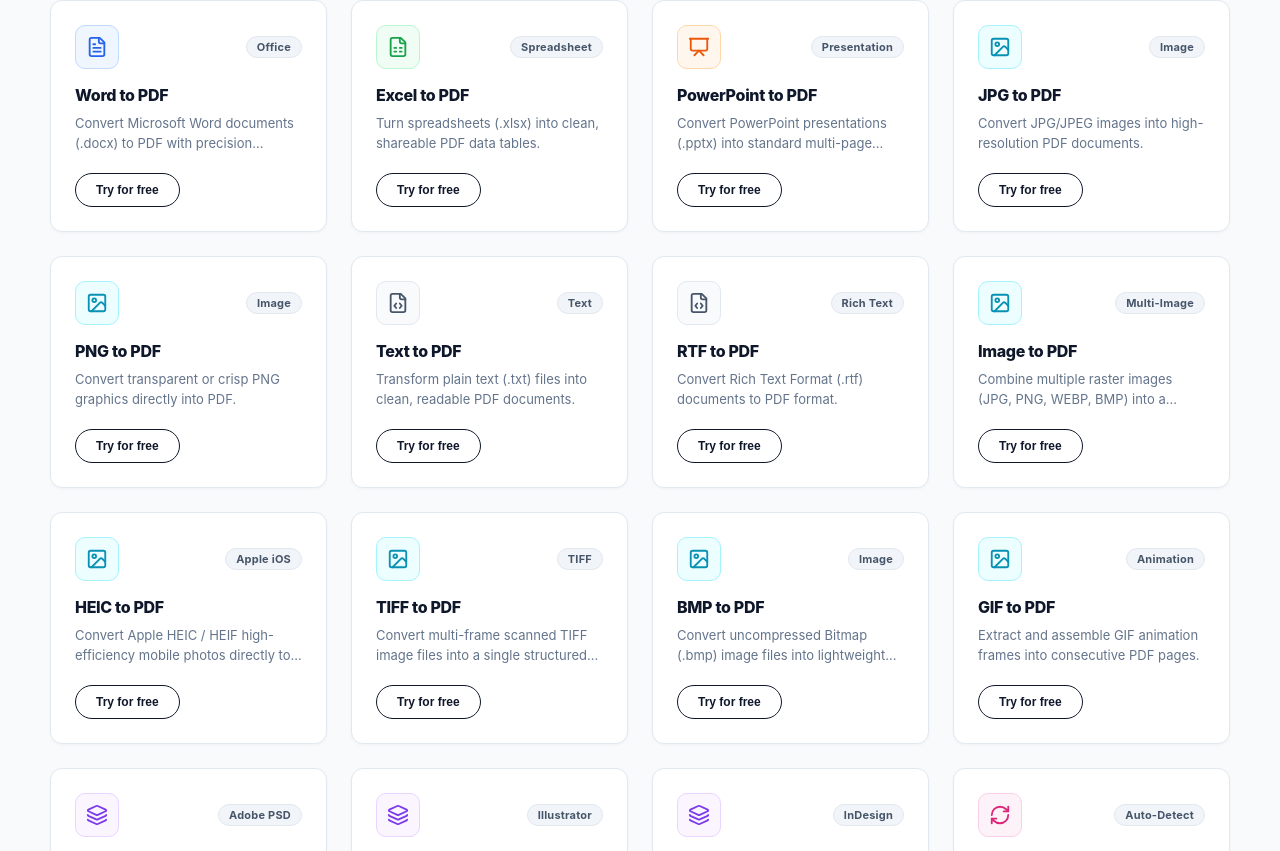
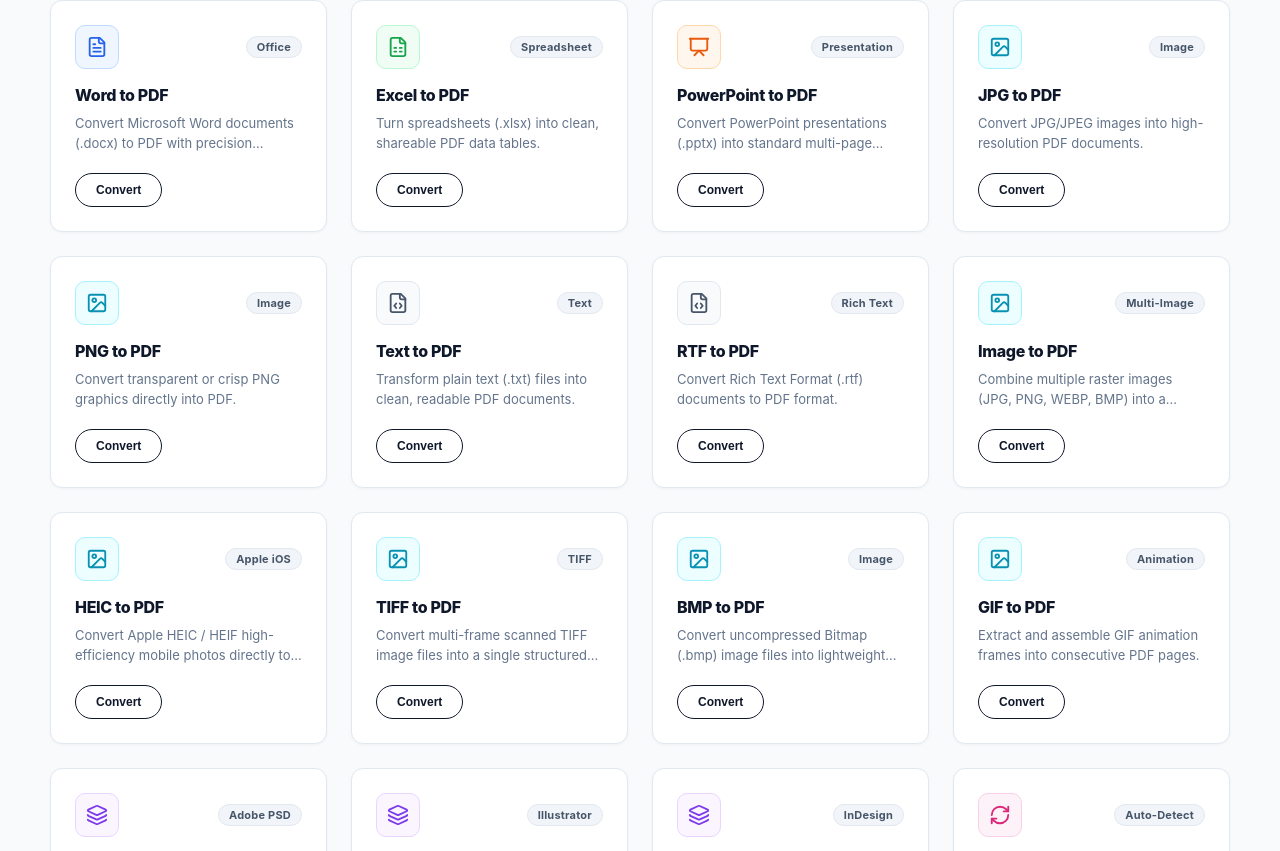
Before and after one commit to tariq200380/pdfproject, a Next.js app in the folder frontend/: page / in a window 1280 px wide. Shown: the part 909-1760 px from the top of the page. Built offline with nearby package versions, Linux system fonts and the light colour scheme.

Commit message:
fix(ui): update converter card button label to 'Convert'

```diff
--- a/frontend/src/components/converter/AllConvertersGrid.tsx
+++ b/frontend/src/components/converter/AllConvertersGrid.tsx
@@ -448,7 +448,7 @@
                     cursor: 'pointer',
                   }}
                 >
-                  Try for free
+                  Convert
                 </button>
               </div>
             </div>
```
